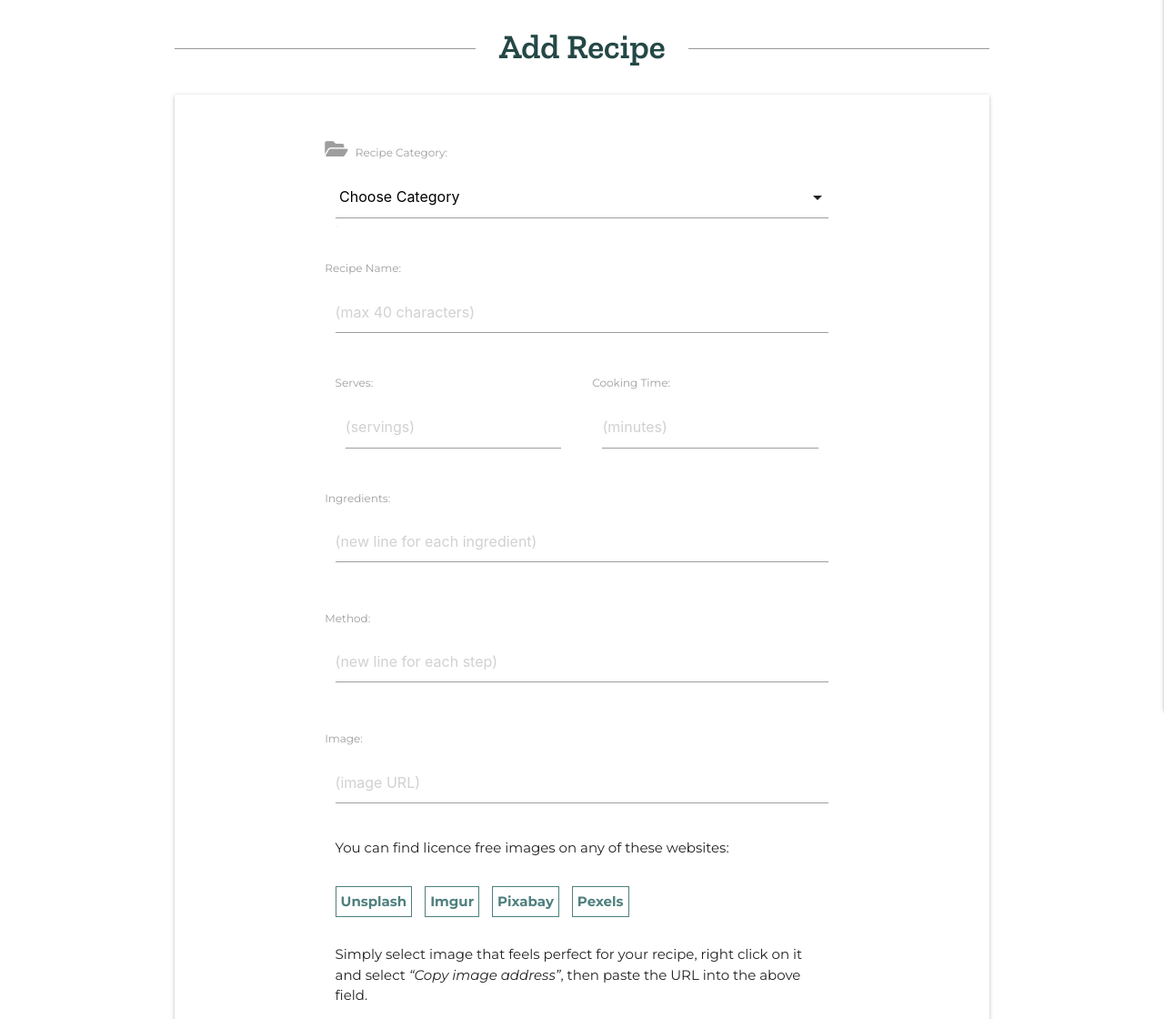
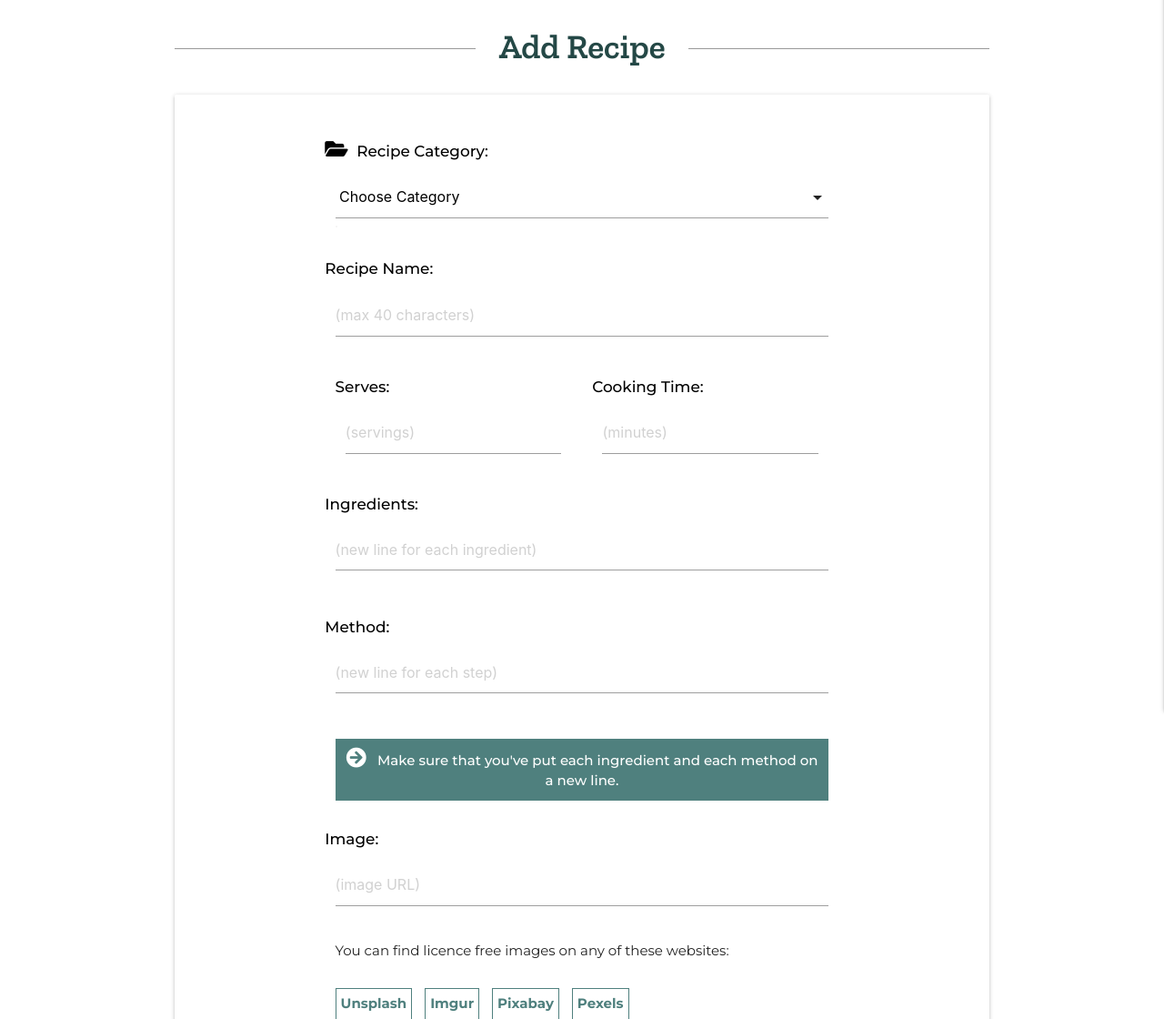
Before and after one commit to LukaszPasich/Cookable-MS3, a Flask app: page /add_recipe in a window 1280 px wide. Shown: the part 79-1199 px from the top of the page at 91% size. Run offline with Flask 2, Linux system fonts and the light colour scheme; the visitor is signed in with stand-in values (Sample User, id 1); a database or web service that is not in the repository returns one stand-in record (values such as "Sample title"); some libraries are stand-ins or nearby versions.

Commit message:
STYLE: Some CSS refining on Full, Add and Edit recipe pages

```diff
--- a/static/css/style.css
+++ b/static/css/style.css
@@ -562,11 +562,15 @@ div strong {
     display: none;
 }
 
-.par-ingredients {
-    line-height: 0.75rem;
+.method-list {
+    margin: 0px;
+    padding-left: 10px;
 }
 
-.par-ingredients
+.par-methods {
+    line-height: 1.5rem;
+    margin-bottom: 15px;
+}
 
 /* Add recipe page */
 
@@ -594,6 +598,20 @@ div strong {
 .add-recipe-icon {
     font-size: 1.5rem;
     padding-right: 5px;
+}
+
+.make-sure {
+    text-align: center;
+    color: #fff;
+    font-size: 1rem;
+    font-weight: 500;
+    margin-bottom: 30px;
+    background-color: #4f807e;
+    padding: 10px;
+}
+
+.fa-arrow-circle-right {
+    font-size: 1.5rem;
 }
 
 
--- a/templates/add_recipe.html
+++ b/templates/add_recipe.html
@@ -65,6 +65,7 @@
                 <textarea placeholder="(new line for each step)" id="method" name="method" class="materialize-textarea validate" required></textarea>
             </div>
         </div>
+        <p class="make-sure"><i class="fas fa-arrow-circle-right"></i> &nbsp; Make sure that you've put each ingredient and each method on a new line.</p>
 
         <!-- Image -->
         <div class="row">
--- a/templates/edit_recipe.html
+++ b/templates/edit_recipe.html
@@ -70,6 +70,7 @@
                 </textarea>
             </div>
         </div>
+        <p class="make-sure"><i class="fas fa-arrow-circle-right"></i> &nbsp; Make sure that you've put each ingredient and each method on a new line.</p>
 
         <!-- Image -->
         <div class="row">
```
Also changed, not shown: templates/full_recipe.html (+5 -6 lines).
